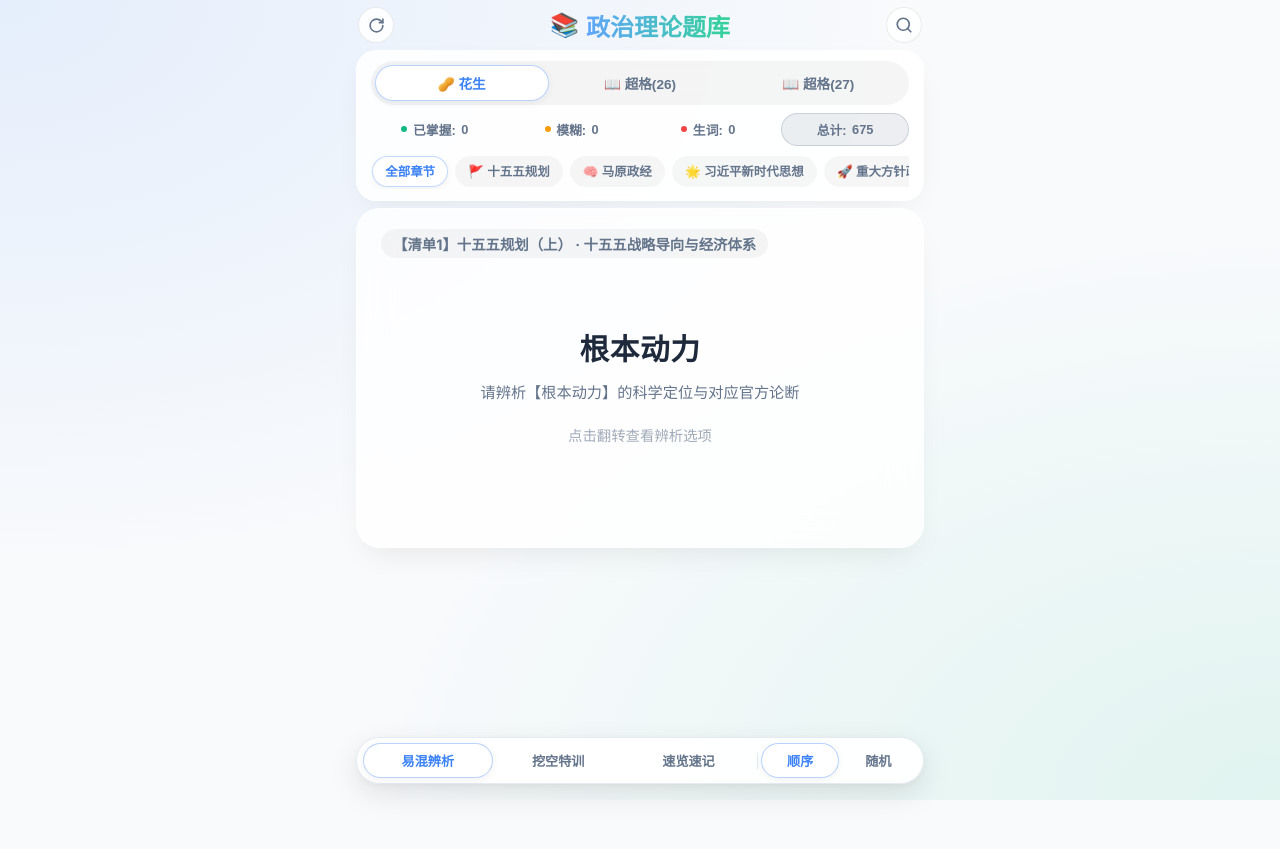
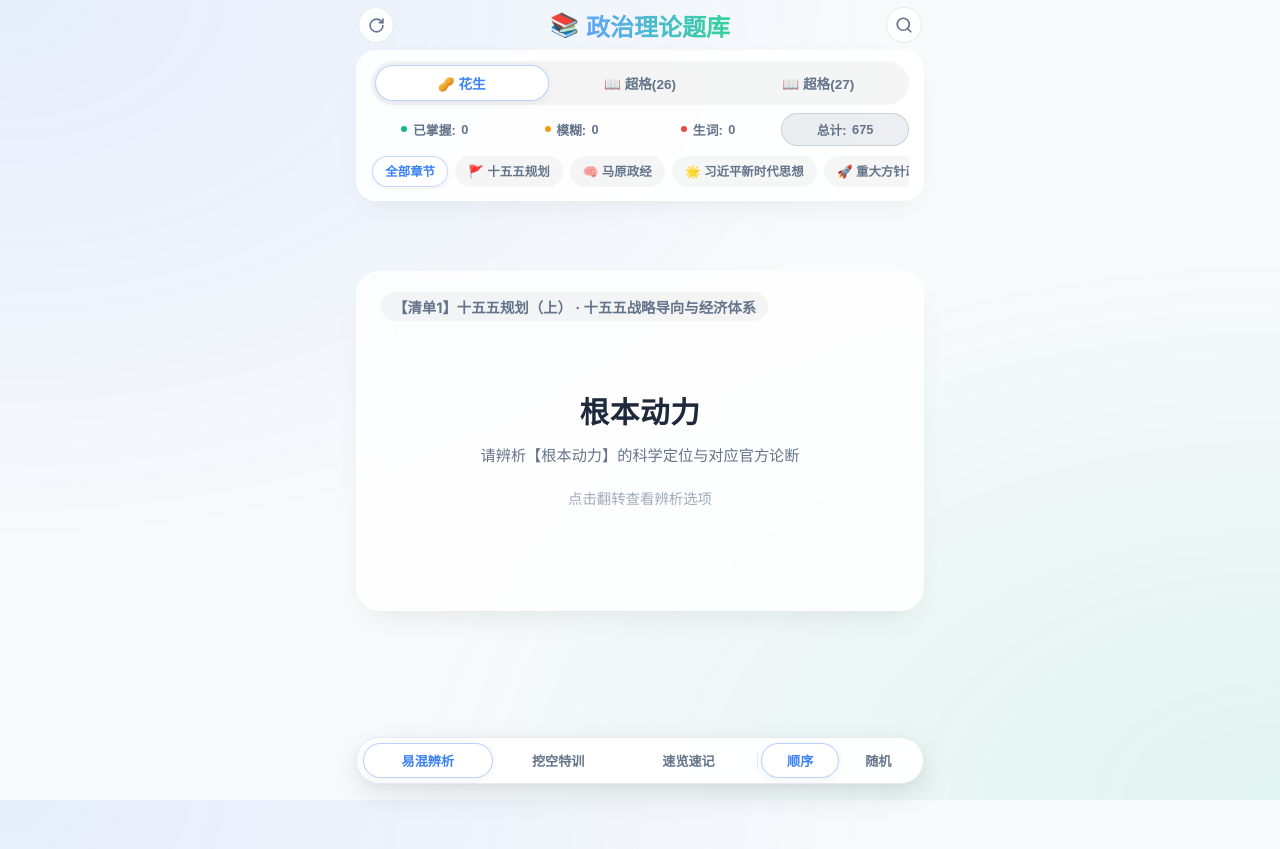
Before and after one commit to troses3/zhengzhi-fuxi, a React (Vite) app: page / in a window 1280 px wide. Before the commit the page ends 800 px from the top, so only its background shows below. Built offline with nearby package versions, Linux system fonts and the light colour scheme.

Commit message:
feat(ui): vertically center card container in available viewport space

```diff
--- a/src/App.css
+++ b/src/App.css
@@ -27,7 +27,6 @@ body {
     radial-gradient(at 100% 100%, rgba(16, 185, 129, 0.1) 0px, transparent 50%);
   background-attachment: fixed;
 }
-
 .app-container {
   width: 100%;
   max-width: 600px;
@@ -37,6 +36,7 @@ body {
   flex-direction: column;
   gap: 0.45rem;
   box-sizing: border-box;
+  min-height: 100dvh;
 }
 
 .header {
@@ -633,8 +633,10 @@ body {
 }
 
 .main-content {
-  display: flex;
-  flex-direction: column;
+  flex: 1;
+  display: flex;
+  flex-direction: column;
+  justify-content: center;
   align-items: center;
   gap: 0.75rem;
   width: 100%;
```
Also changed, not shown: 4 other files (tests, documents, lock files or other folders).
